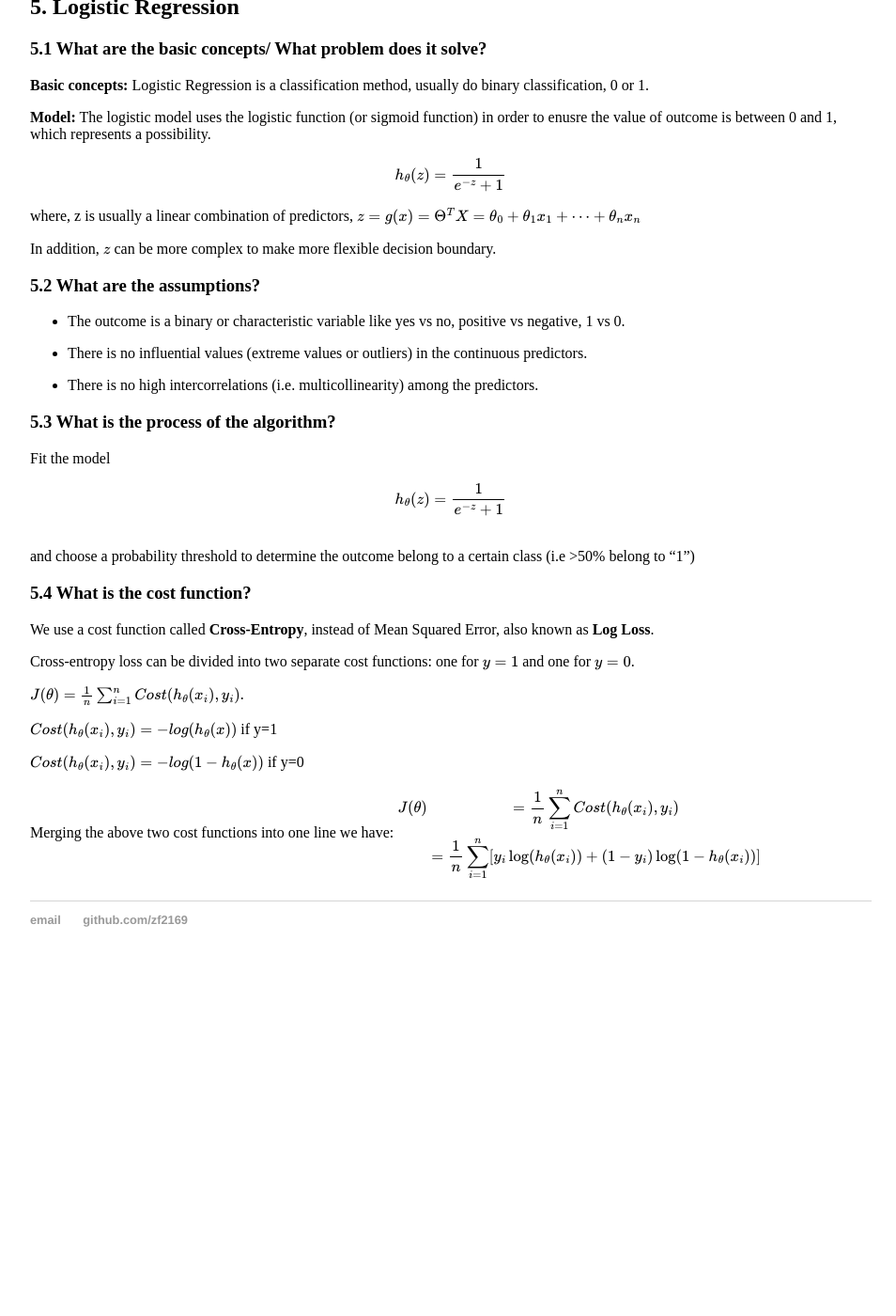
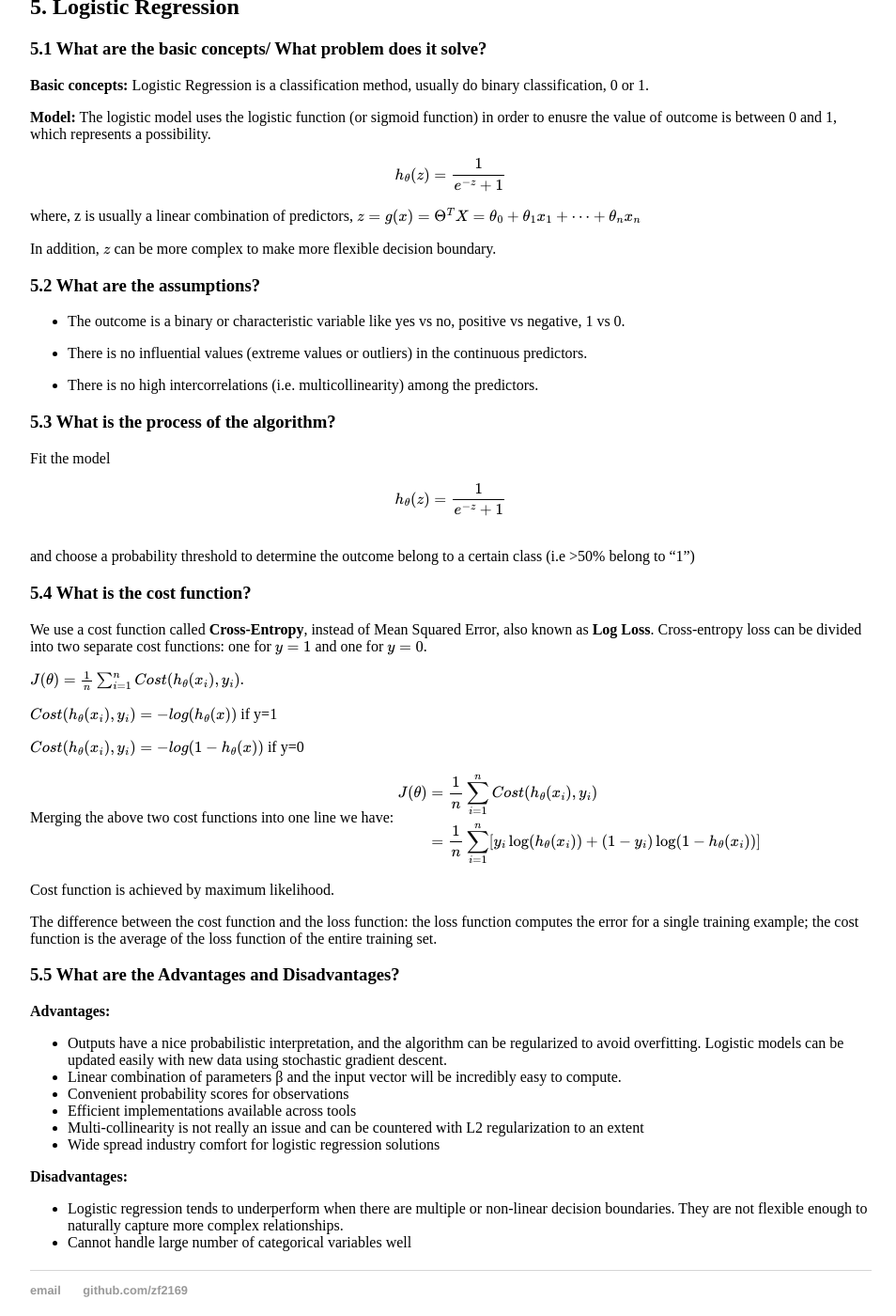
Before and after one commit to zf2169/zf2169.github.io, a Jekyll site: the page built from _posts/2019-01-30-Machine-Learning-Algorithms-Summary-I.md, in a window 1280 px wide and 1400 px high, scrolled down 5836 px. Shown: the whole window at 94% size, without its empty margins (160-1114 px from the left). Built offline with Jekyll 4.4.1, drawn with Linux system fonts in a browser that asks for light colours; formulas are drawn with MathJax 3; before the commit the page ends 6842 px from its top, so only the background shows below that; some of the changed text lies outside the part shown.

Commit message:
Update 2019-01-30-Machine-Learning-Algorithms-Summary-I.md

```diff
--- a/_posts/2019-01-30-Machine-Learning-Algorithms-Summary-I.md
+++ b/_posts/2019-01-30-Machine-Learning-Algorithms-Summary-I.md
@@ -184,7 +184,7 @@ Same as linear regression
 **Advantages:**
 - Forward and Backward Selection have computational advantages over Best Subset Selection since total number of models considered is $$\frac{(p+1)p}{2}+1$$
 
-**Advantages:**
+**Disadvantages:**
 - The best subset selection is a simple and conceptually appealing approach, if suffers from computational limitations. The number of total possible models grows rapidly. For p = 10,  there are approximately 1000 possible models to be considered; for p = 20, then there are over 1 million possibilities. If p >40, it is computationally infeasible.
 
 ## 5. Logistic Regression
@@ -210,7 +210,6 @@ and choose a probability threshold to determine the outcome belong to a certain
 
 ### 5.4 What is the cost function?
 We use a cost function called **Cross-Entropy**, instead of Mean Squared Error, also known as **Log Loss**.
-
 Cross-entropy loss can be divided into two separate cost functions: one for $$y=1$$ and one for $$y=0$$.
 
 $$ J(\theta)= \frac{1}{n} \sum_{i=1}^n Cost(h_{\theta}(x_i), y_i) $$.
@@ -221,8 +220,25 @@ $$ Cost(h_{\theta}(x_i), y_i)= -log(1- h_{\theta}(x)) $$ if y=0
 
 Merging the above two cost functions into one line we have:
 $$
-\begin{eqnarray*}
+\begin{align*}
 J(\theta)&= \frac{1}{n} \sum_{i=1}^n Cost(h_{\theta} (x_i), y_i) \\
 &= \frac{1}{n} \sum_{i=1}^n [ y_i \log(h_{\theta}(x_i)) + (1-y_i)\log(1- h_{\theta}(x_i))]
-\end{eqnarray*}
+\end{align*}
 $$
+
+Cost function is achieved by maximum likelihood.
+
+The difference between the cost function and the loss function: the loss function computes the error for a single training example; the cost function is the average of the loss function of the entire training set.
+
+### 5.5 What are the Advantages and Disadvantages?
+**Advantages:**
+- Outputs have a nice probabilistic interpretation, and the algorithm can be regularized to avoid overfitting. Logistic models can be updated easily with new data using stochastic gradient descent.
+- Linear combination of parameters β and the input vector will be incredibly easy to compute.
+- Convenient probability scores for observations
+- Efficient implementations available across tools
+- Multi-collinearity is not really an issue and can be countered with L2 regularization to an extent
+- Wide spread industry comfort for logistic regression solutions
+
+**Disadvantages:**
+- Logistic regression tends to underperform when there are multiple or non-linear decision boundaries. They are not flexible enough to naturally capture more complex relationships.
+- Cannot handle large number of categorical variables well
```
